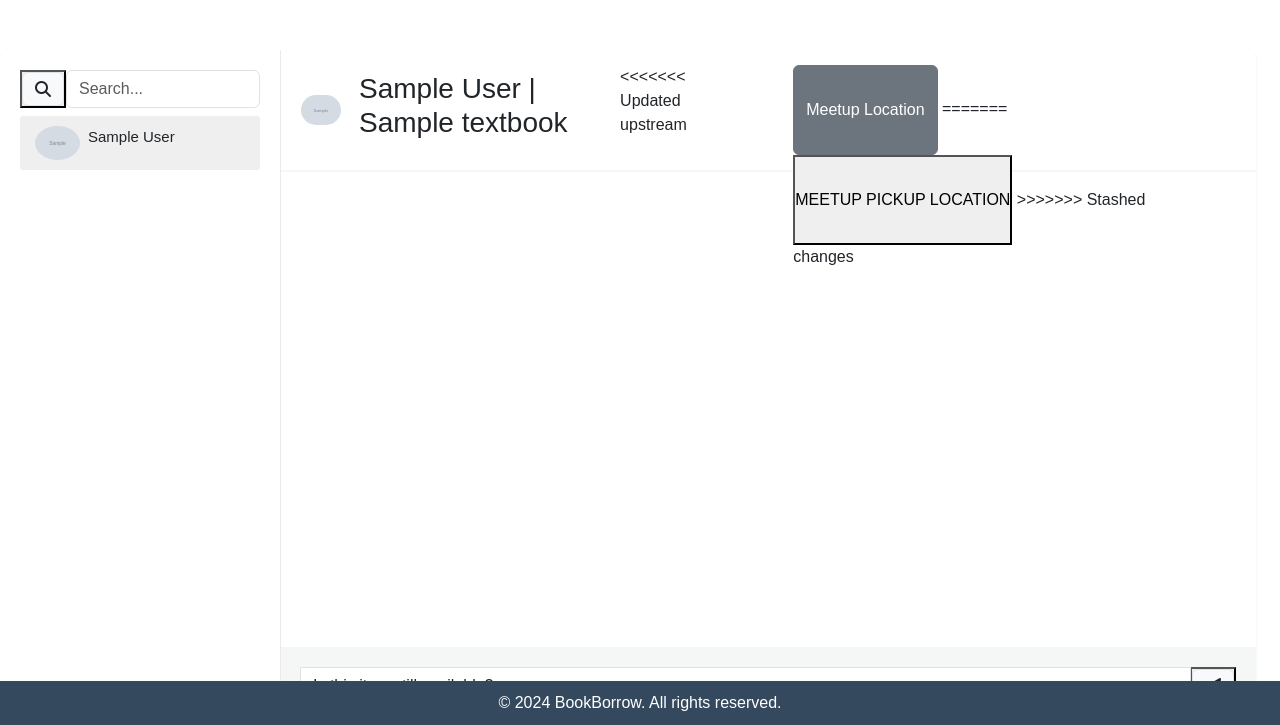
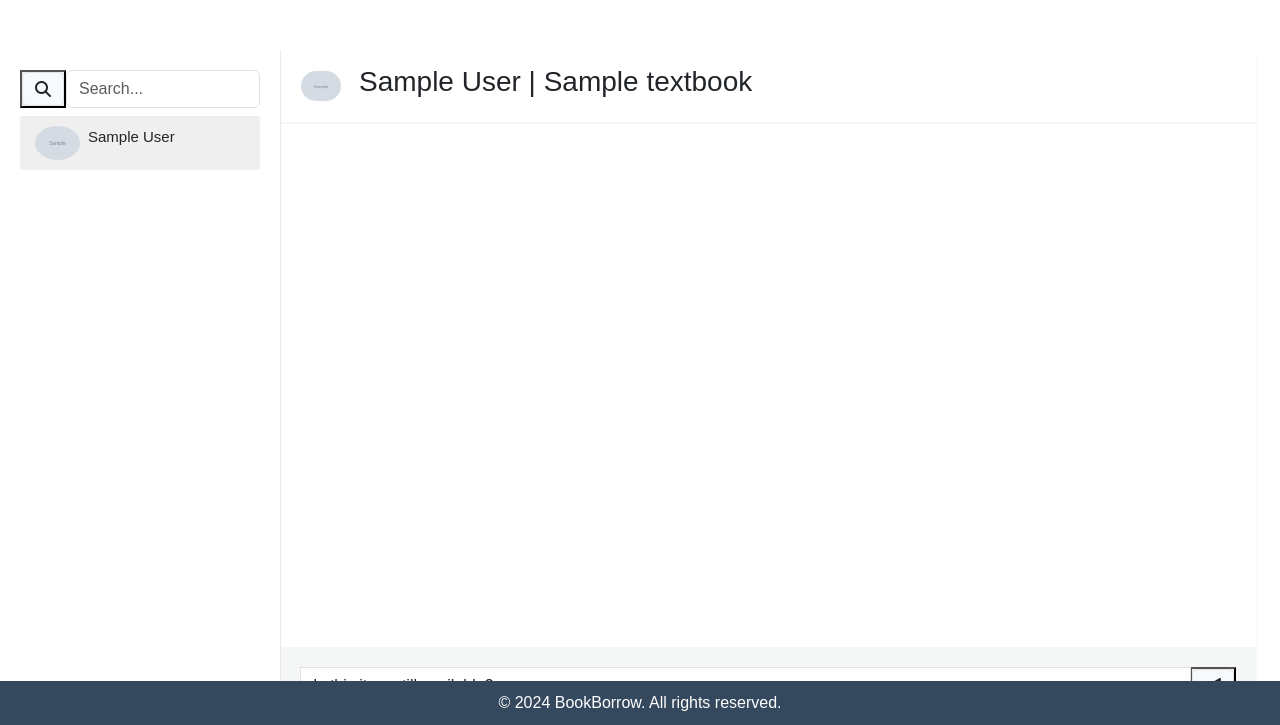
Before and after one commit to ZaidJ2003/Textbook-Rental-Application, a Python web app: template templates/direct_messaging.html in a window 1280 px wide. Shown: the part 75-800 px from the top of the page. Run offline with Jinja, Linux system fonts and the light colour scheme; the template is opened without the code that fills it: most values are stand-ins (such as "Sample title", 1, 10 or a date in 2020); grey boxes marked "Sample" are stand-in pictures; some libraries are stand-ins or nearby versions.

Commit message:
Update direct_messaging.html

```diff
--- a/templates/direct_messaging.html
+++ b/templates/direct_messaging.html
@@ -53,15 +53,6 @@
                         <div class="row">
                             <div class="col-lg-6 header-info" id="chat-header"> <!-- content is loaded via JS --> </div>
                         </div>
-<<<<<<< Updated upstream
-
-                        <form id="meetupForm" class="meetup" method="get">
-                            <input type="hidden" name="conversation_id" id="conversation_id">
-                            <button id="location_button" class="btn btn-secondary" type="submit">Meetup Location</button>
-=======
-                        <form action="/meetup" method="get">
-                            <button class="book-buy-button">MEETUP PICKUP LOCATION</button>
->>>>>>> Stashed changes
                         </form>
                     </div>
 
```
